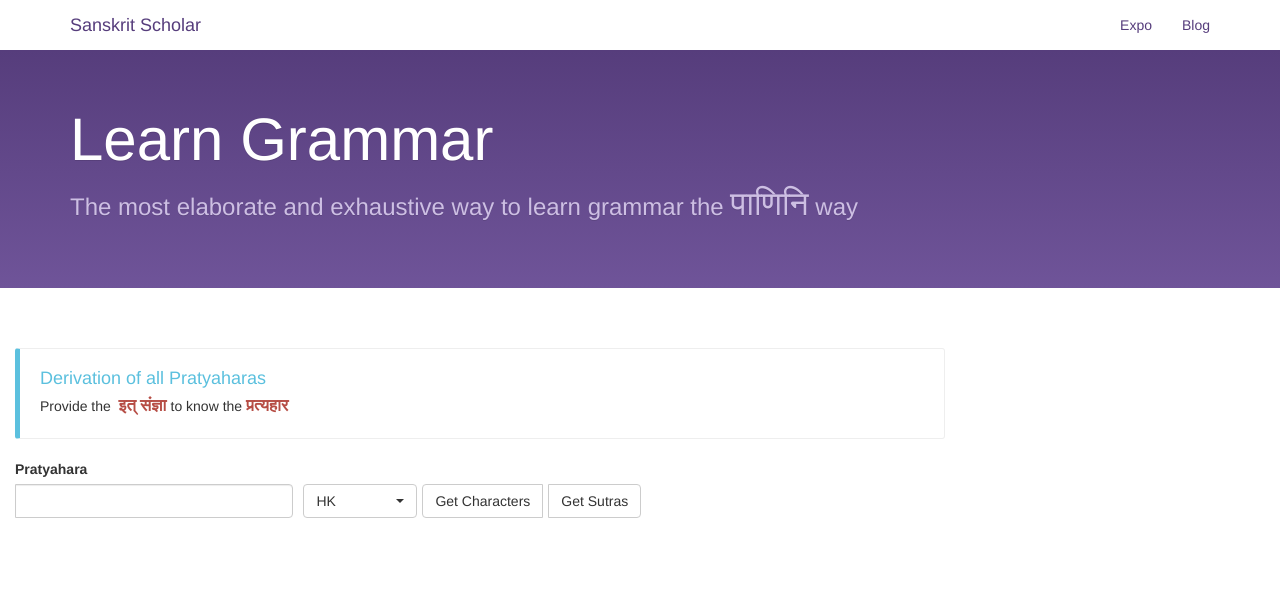
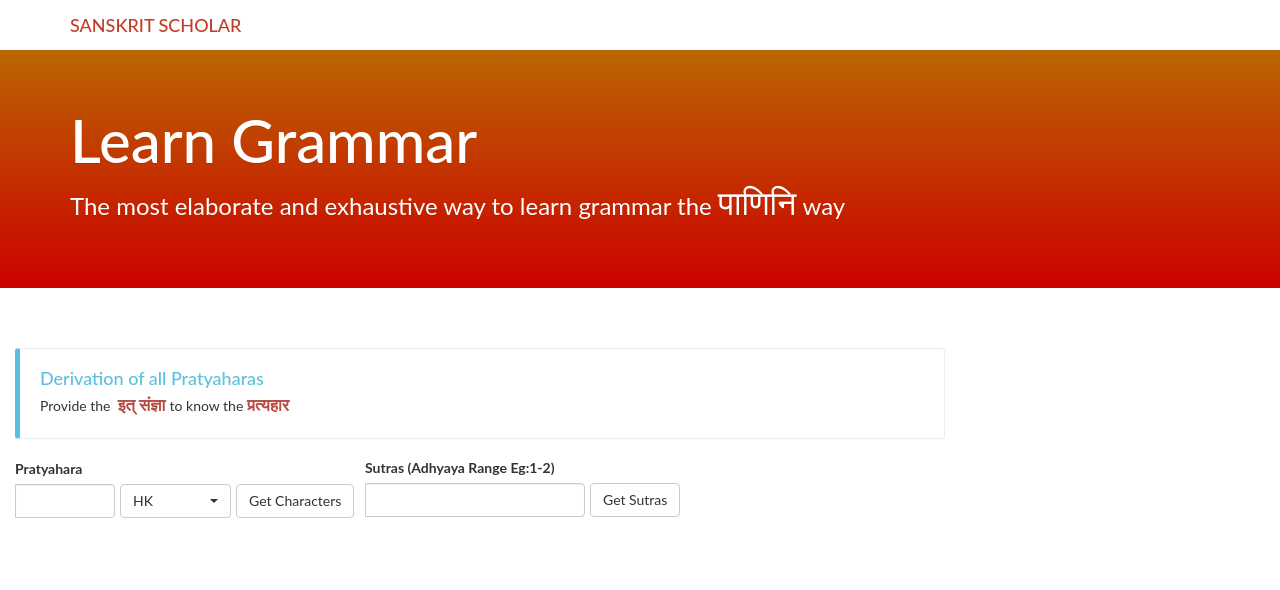
Before and after one commit to satishck1992/sanscript, a website: page index.html in a window 1280 px wide. Drawn offline with Linux system fonts and the light colour scheme.

Commit message:
Cleaned up UI

```diff
--- a/index.html
+++ b/index.html
@@ -19,14 +19,14 @@
                 <span class="icon-bar"></span>
                 <span class="icon-bar"></span>
             </button>
-            <a href="../" class="navbar-brand">Sanskrit Scholar</a>
+            <a href="../" class="navbar-brand">SANSKRIT SCHOLAR</a>
         </div>
         <nav class="collapse navbar-collapse bs-navbar-collapse" role="navigation">
             <ul class="nav navbar-nav">
             </ul>
             <ul class="nav navbar-nav navbar-right">
-                <li><a href="#" >Expo</a></li>
-                <li><a href="#" >Blog</a></li>
+                <!--<li><a href="#" >Expo</a></li>-->
+                <!--<li><a href="#" >Blog</a></li>-->
             </ul>
         </nav>
     </div>
@@ -36,7 +36,6 @@
         <h1>Learn Grammar
         </h1>
         <span>The most elaborate and exhaustive way to learn grammar the <span class="dev">पाणिनि</span> way</span>
-
     </div>
 </div>
 <div class="col-md-9" role="main">
@@ -46,23 +45,30 @@
             class="ith dev red"><b>प्रत्यहार</b></span>
     </div>
     <div class="bs-docs-section">
-        <div class="input-group" style="float:left">
-            <div>
+        <div class="input-group" style="float:left;max-width: 100px;">
+
                 <label for="usr">Pratyahara</label>
                 <input type="text" class="form-control" id="txtInput">
-            </div>
-        </div>
-        <div class="btn-group" role="group" aria-label="...">
-            <button type="button" class="btn btn-default" id="sCharacters" style="top: 25px; left: 15px;">Get Characters</button>
-            <!--<button type="button" class="btn btn-default" id="sPratyaharas" style="top: 25px; left: 21px;">Get Pratyaharas</button>-->
-            <button type="button" class="btn btn-default" id="sSutras" style="top: 25px; left: 21px;">Get Sutras</button>
+
         </div>
         <div class="transliterate-select">
-            <select id="transliterate" class="selectpicker" data-width="auto">
-                <option value="hk" selected>HK</option>
-                <option value="iast">IAST</option>
-                <option value="devanagari">Devanagari</option>
-            </select>
+                <select id="transliterate" class="selectpicker" data-width="auto">
+                    <option value="hk" selected>HK</option>
+                    <option value="iast">IAST</option>
+                    <option value="devanagari">Devanagari</option>
+                </select>
+        </div>
+        <div class="input-group" style="top:25px;left:10px;">
+            <button type="button" class="btn btn-default" id="sCharacters">Get Characters</button>
+        </div>
+            <!--<button type="button" class="btn btn-default" id="sPratyaharas" style="top: 25px; left: 21px;">Get Pratyaharas</button>-->
+        <div class="input-group" style="float:left;left:250px;top:-35px;max-width: 220px;">
+                <label for="usr">Sutras (Adhyaya Range Eg:1-2)</label>
+                <input type="text" class="form-control" id="txtInput2">
+        </div>
+        <div class="input-group" style="position: relative;left: 255px;top: -10px;">
+            <button type="button" class="btn btn-default" id="sSutras">Get Sutras</button>
+            <!--<button type="button" class="btn btn-default" id="sPratyaharas" style="top: 25px; left: 21px;">Get Pratyaharas</button>-->
         </div>
     </div>
     <div>
--- a/js/client.js
+++ b/js/client.js
@@ -89,7 +89,7 @@ function showCharacters(){
 function showSutras(){
 	$(".bs-example").show();
 	$("#response").hide();
-	var str = document.getElementById("txtInput").value;
+	var str = document.getElementById("txtInput2").value;
 	if(str.length === 0){
 		document.getElementById("response").innerHTML = "";
 		return;
--- a/styles/style.css
+++ b/styles/style.css
@@ -1,9 +1,13 @@
+body {
+    font-family: "Lato","Helvetica Neue","Arial Narrow";
+}
 
 .transliterate-select {
     float: left;
 }
 .btn-group.bootstrap-select {
-    left: 10px;
+    width: 112px;
+    left: 5px;
     top: 25px;
 }
 
@@ -117,7 +121,8 @@ ul {
     display: none;
 }
 .bs-docs-nav .navbar-brand, .bs-docs-nav .navbar-nav > li > a {
-    color: #563d7c;
+    /*color: #563d7c;*/
+    color: #C23D27;
     font-weight: 500;
 }
 .bs-docs-nav .navbar-nav > li > a:hover, .bs-docs-nav .navbar-nav > .active > a, .bs-docs-nav .navbar-nav > .active > a:hover {
@@ -185,14 +190,15 @@ ul {
     overflow: hidden;
 }
 .bs-docs-masthead, .bs-docs-header {
-    background-color: #6f5499;
-    background-image: linear-gradient(to bottom, #563d7c 0px, #6f5499 100%);
     background-repeat: repeat-x;
-    color: #cdbfe3;
     padding: 30px 15px;
     position: relative;
     text-align: center;
-    text-shadow: 0 1px 0 rgba(0, 0, 0, 0.1);
+    text-shadow: 0px 1px 0px rgba(0, 0, 0, 0.1);
+    background-color: rgb(204, 0, 0);
+    background-image: linear-gradient(to bottom, rgb(187, 102, 0) 0px, rgb(204, 0, 0) 100%);
+    color: #e3c198;
+
 }
 .bs-docs-masthead .bs-docs-booticon {
     margin: 0 auto 30px;
@@ -242,6 +248,7 @@ ul {
 .bs-docs-header {
     font-size: 20px;
     margin-bottom: 40px;
+    color:white;
 }
 .bs-docs-header h1 {
     color: #fff;
```
Also changed, not shown: server.js (+41 -5 lines), img/SS.png (added).
